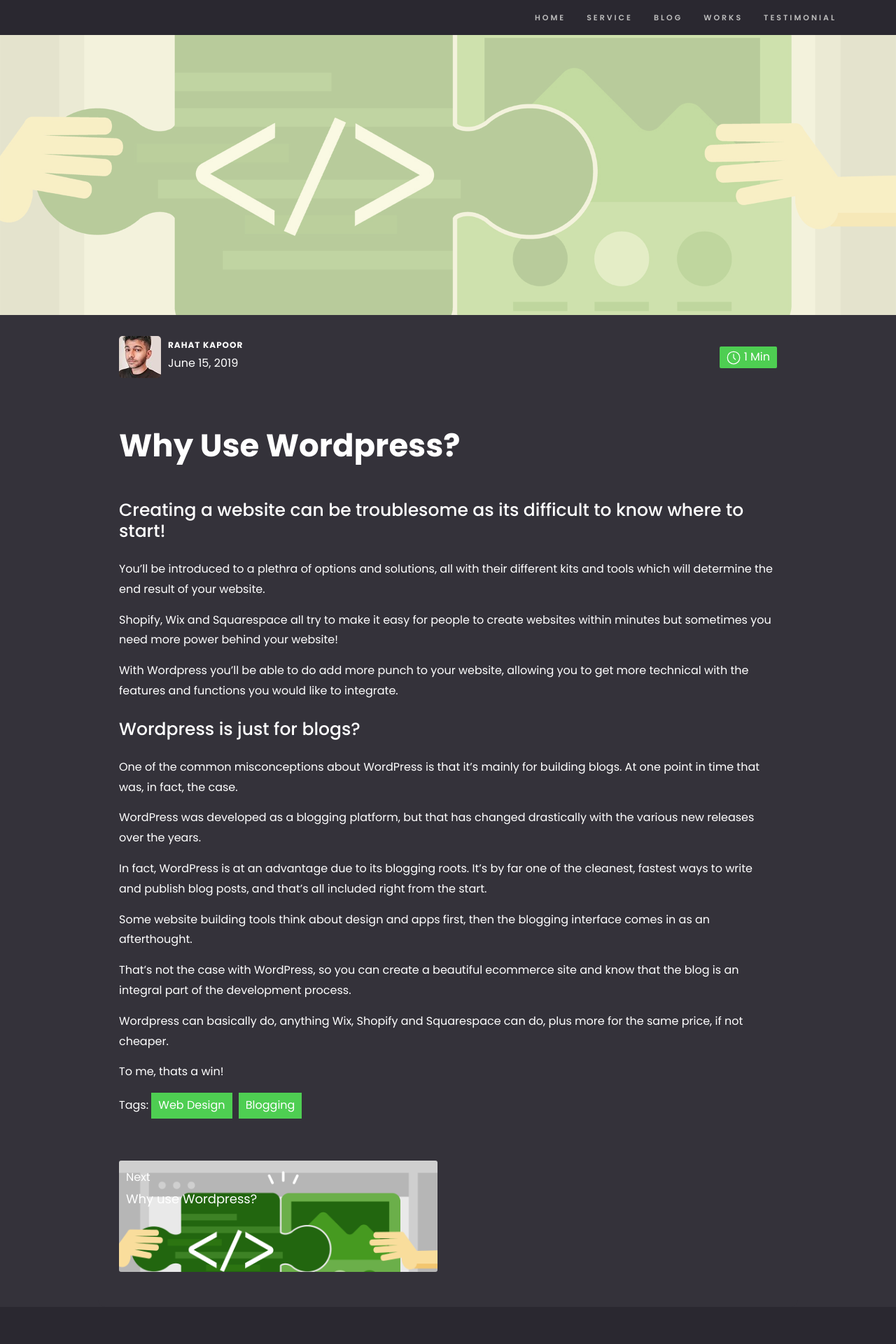
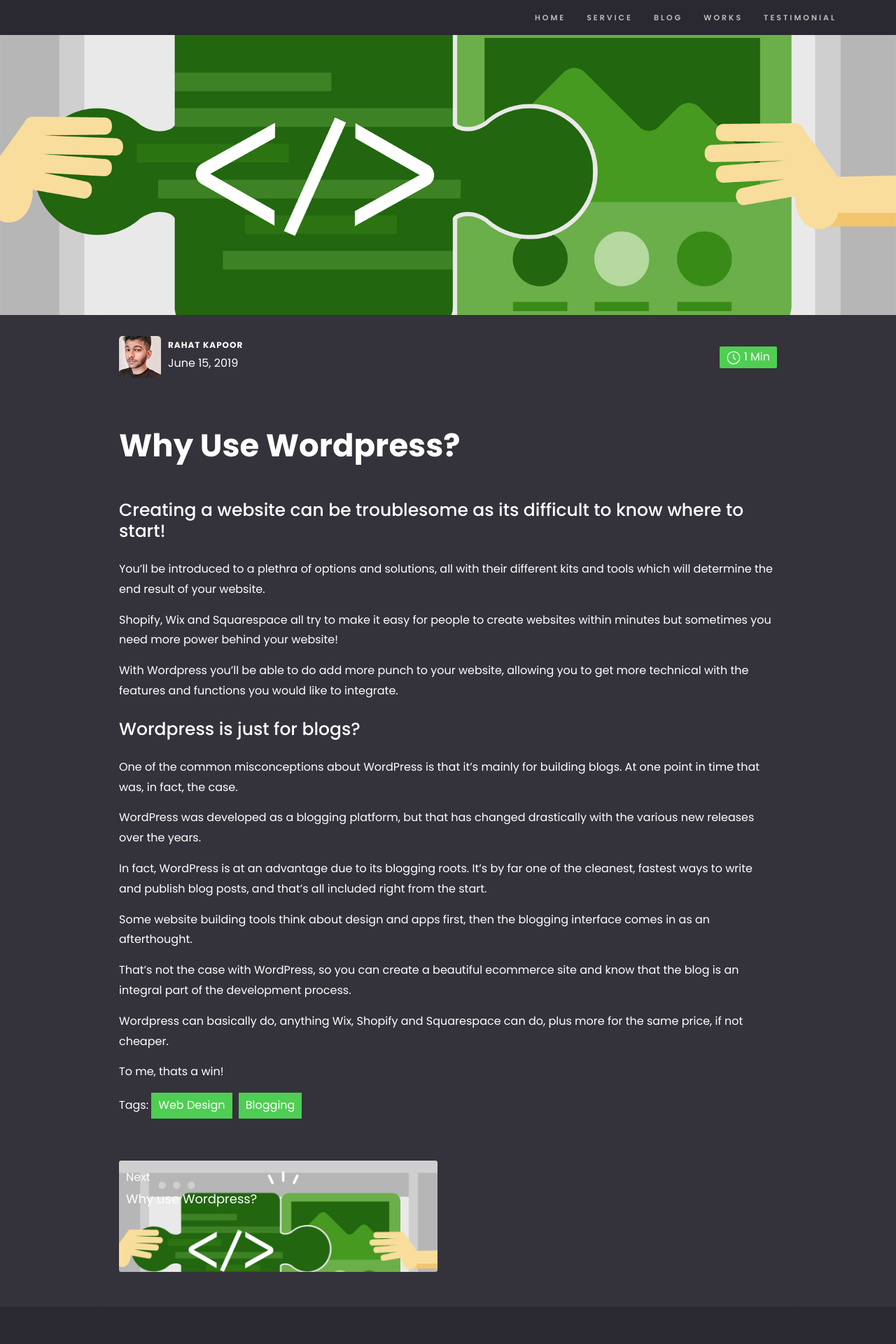
Before and after one commit to RahKapoor/Portfolio, a Jekyll site: the page built from _posts/2019-01-21-10-why-wordpress - Copy.md, in a window 1280 px wide. Shown: the top 1920 px of the page at 70% size. Built offline with Jekyll 4.4.1, drawn with Linux system fonts in a browser that asks for light colours.

Commit message:
Update post.html

```diff
--- a/_layouts/post.html
+++ b/_layouts/post.html
@@ -13,7 +13,6 @@
 			<div class="centered"></div>
 				<img src="{{site.baseurl}}/assets/images/posts/{{page.banner_preview}}" alt="{% if page.banner_image_alt %}{{ page.banner_image_alt }}{% else %}{{ page.title }}{% endif %}">
 			{% endif %}
-			<div class="layer"></div>
 		</div>
 
 		<div class="blog-detail-contents wow fadeInUp">
@@ -77,7 +76,6 @@
 								<span>Previous</span>
 								<p>{{page.previous.title}}</p>
 							</a>
-							<div class="layer"></div>
 						</div>
 						{% endif %}
 
@@ -87,7 +85,6 @@
 								<span>Next</span>
 								<p>{{page.next.title}}</p>
 							</a>
-
 						</div>
 						{% endif %}
 					</div>
```
